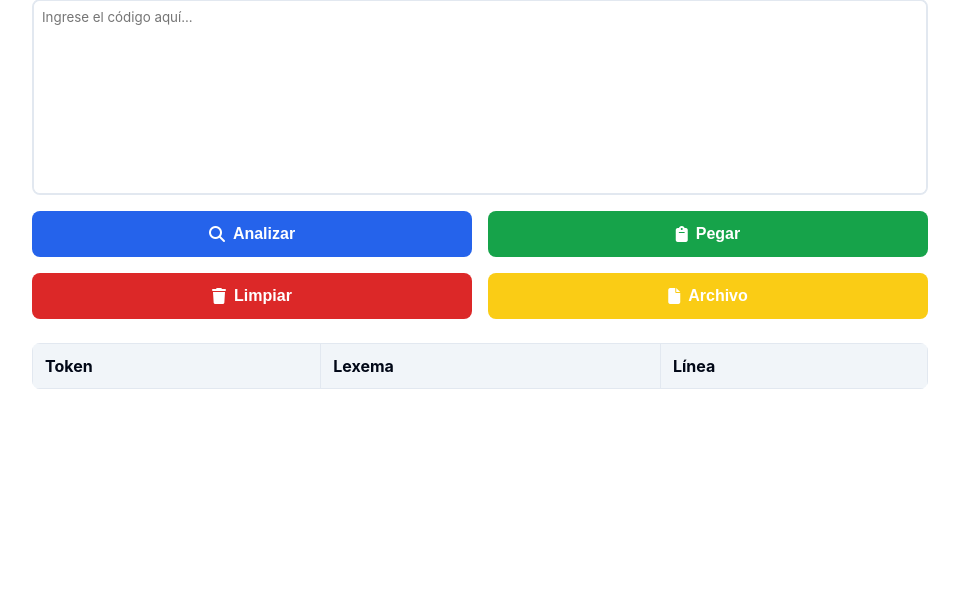
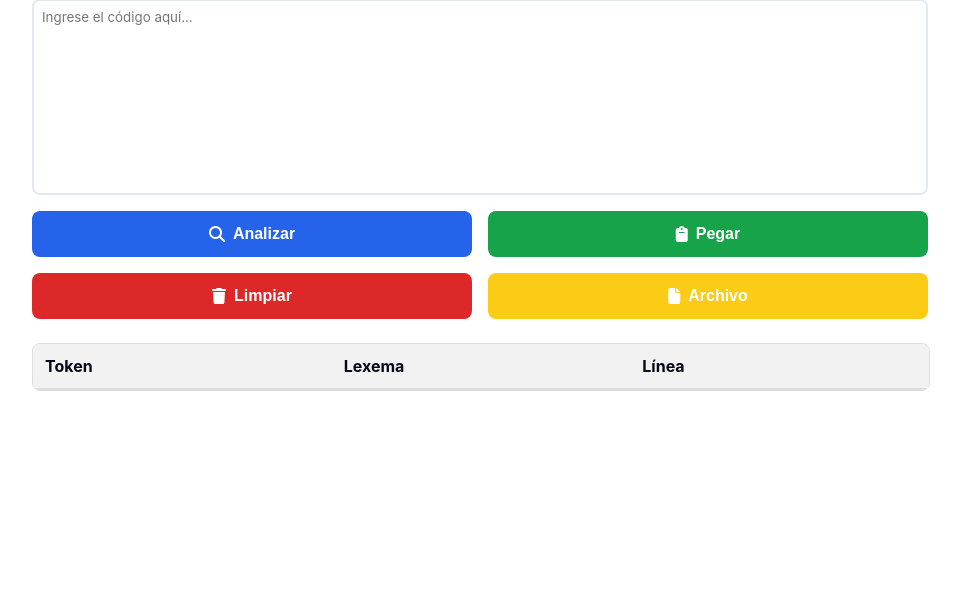
Before and after one commit to FdevMX/Analizador-Lexico-v2, a Flask app: page / in a window 1280 px wide. Shown: the part 130-720 px from the top of the page, without its empty margins (160-1121 px from the left). Run offline with Flask 3, Linux system fonts and the light colour scheme; lists and menus that the app fills with data are empty; some libraries are stand-ins or nearby versions.

Commit message:
feat: add new structure for tables

```diff
--- a/static/css/style.css
+++ b/static/css/style.css
@@ -162,37 +162,85 @@ button:hover {
     margin: 5px 0;
 }
 
-#tokenTypesTable {
+#tokenTypesTableContainer {
     display: none; /* Oculto por defecto */
     margin: 20px auto;
-    border-collapse: collapse;
     width: 100%;
     max-width: 500px;
-}
-#tokenTypesTable th, #tokenTypesTable td {
     border: 1px solid #ddd;
-    padding: 8px;
-    text-align: left;
-}
-#tokenTypesTable th {
-    background-color: #f2f2f2;
-}
-
-table {
-    width: 100%;
-    border-collapse: collapse;
-    background-color: white;
     border-radius: var(--radius);
     overflow: hidden;
 }
 
-th, td {
-    border: 1px solid hsl(var(--border));
+#tokenTypesTable {
+    width: 100%;
+    border-collapse: collapse;
+}
+
+#tokenTypesTable th {
+    background-color: #f2f2f2;
     padding: 12px;
     text-align: left;
+    border-bottom: 2px solid #ddd;
 }
 
-th {
-    background-color: hsl(var(--muted));
-    font-weight: bold;
+.table-body-container {
+    max-height: 250px; /* Altura para aproximadamente 5 filas */
+    overflow-y: auto;
 }
+
+.table-body-container table {
+    width: 100%;
+}
+
+.table-body-container td {
+    padding: 12px;
+    border-bottom: 1px solid #ddd;
+}
+
+/* Asegurarse de que las columnas del cuerpo se alineen con las del encabezado */
+#tokenTypesTable th,
+.table-body-container td {
+    width: 50%;
+}
+
+
+#resultTableContainer {
+    margin: 20px auto;
+    width: 100%;
+    border: 1px solid #ddd;
+    border-radius: var(--radius);
+    overflow: hidden;
+}
+
+#resultTable {
+    width: 100%;
+    border-collapse: collapse;
+}
+
+#resultTable th {
+    background-color: #f2f2f2;
+    padding: 12px;
+    text-align: left;
+    border-bottom: 2px solid #ddd;
+}
+
+.result-table-body-container {
+    max-height: 300px; /* Ajusta esto según cuántas filas quieras mostrar inicialmente */
+    overflow-y: auto;
+}
+
+.result-table-body-container table {
+    width: 100%;
+}
+
+.result-table-body-container td {
+    padding: 12px;
+    border-bottom: 1px solid #ddd;
+}
+
+/* Asegurarse de que las columnas del cuerpo se alineen con las del encabezado */
+#resultTable th,
+.result-table-body-container td {
+    width: 33.33%; /* Distribuye el ancho equitativamente entre las tres columnas */
+}
--- a/templates/index.html
+++ b/templates/index.html
@@ -39,6 +39,7 @@
                 <p>Tipos de tokens encontrados: <span id="tokenTypesCount">0</span></p>
             </div>
 
+            <div id="tokenTypesTableContainer">
                 <table id="tokenTypesTable">
                     <thead>
                         <tr>
@@ -46,11 +47,17 @@
                             <th>Frecuencia</th>
                         </tr>
                     </thead>
+                </table>
+                <div class="table-body-container">
+                    <table>
                         <tbody>
                             <!-- Aquí se insertarán las filas dinámicamente -->
                         </tbody>
                     </table>
+                </div>
+            </div>
 
+            <div id="resultTableContainer">
                 <table id="resultTable">
                     <thead>
                         <tr>
@@ -59,9 +66,15 @@
                             <th>Línea</th>
                         </tr>
                     </thead>
+                </table>
+                <div class="result-table-body-container">
+                    <table>
                         <tbody>
+                            <!-- Aquí se insertarán las filas dinámicamente -->
                         </tbody>
                     </table>
+                </div>
+            </div>
         </main>
     </div>
 </body>
```
Lines whose indentation alone changed are shown as unchanged.
